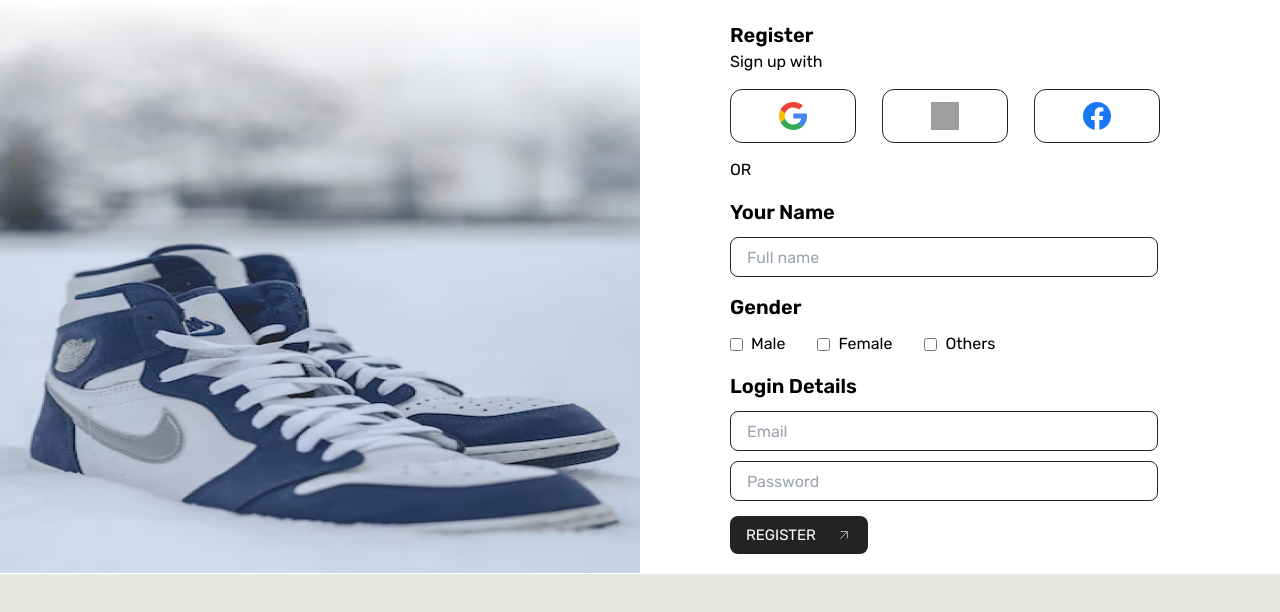
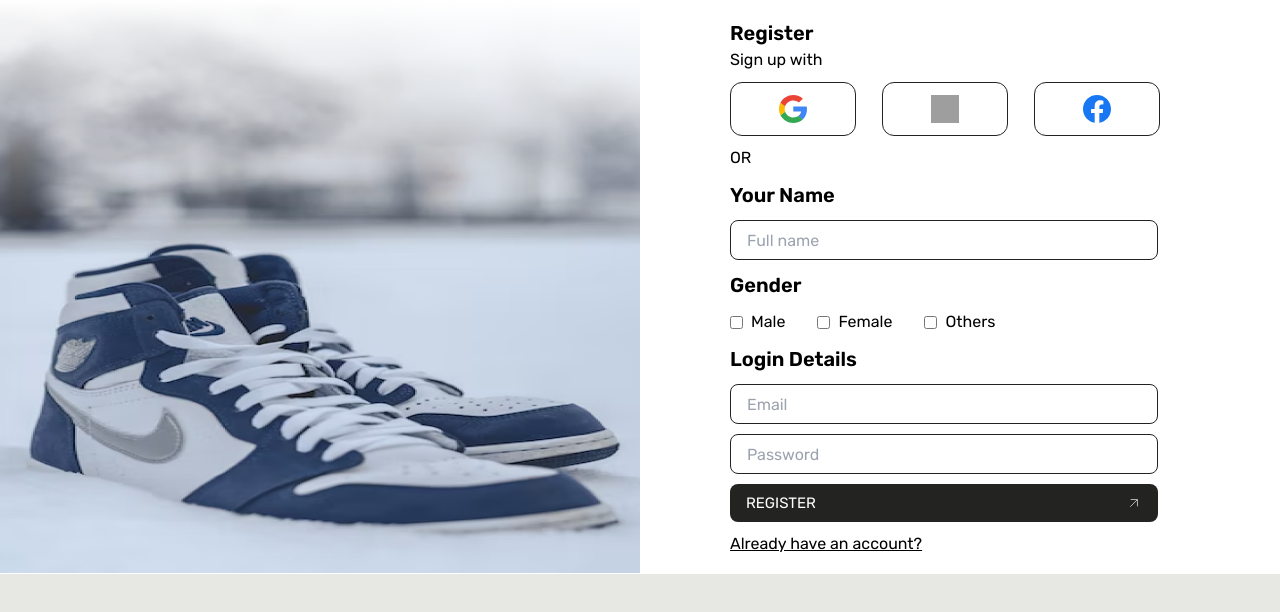
Before and after one commit to Avishekraut/Keekzstore, a React (Create React App) app in the folder keekz/: page / in a window 1280 px wide. Shown: the top 612 px of the page. Built offline with nearby package versions, Linux system fonts and the light colour scheme; grey boxes are pictures that could not be loaded.

Commit message:
added some content to signup page

```diff
--- a/keekz/src/css/style.css
+++ b/keekz/src/css/style.css
@@ -317,11 +317,11 @@ button img {
 
 .register-content {
   display: flex;
-  margin: 20px 50px 20px;
+  margin: 18px 50px 18px;
   padding: 0px 40px;
   flex-direction: column;
   align-items: flex-start;
-  gap: 15px;
+  gap: 10px;
 }
 
 .register-container h1 {
@@ -394,10 +394,11 @@ button img {
   height: 38px;
   padding: 8px 16px;
   align-items: center;
+  justify-content: space-between;
   border-radius: 8px;
   background: var(--color-darkGray);
   color: var(--color-white);
-  gap: 20px;
+  width: 428px;
 }
 
 button p{
@@ -405,6 +406,13 @@ button p{
   text-transform: uppercase;
 }
 
+.navigate p{
+  text-decoration: underline;
+}
+
+.navigate:hover{
+  cursor: pointer;
+}
 
 @media screen and (max-width: 600px) {
   .names,
--- a/keekz/src/pages/Signup.jsx
+++ b/keekz/src/pages/Signup.jsx
@@ -42,6 +42,10 @@ const Signup = () => {
           <TextInputs type="password" placeholder="Password" />
         </div>
             <SignButton label="Register"/>
+            <div className="navigate">
+            <p>Already have an account?</p>
+            </div>
+
       </div>
     </div>
   );
```
